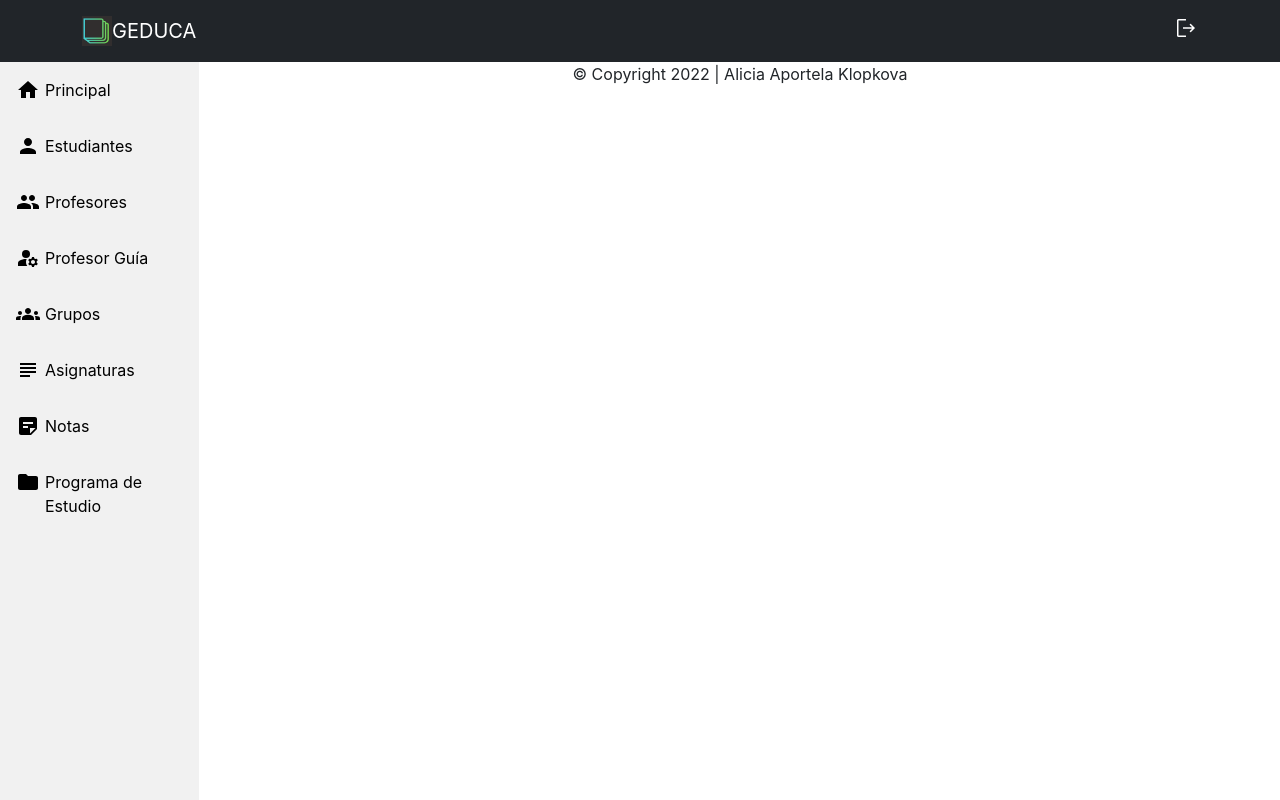
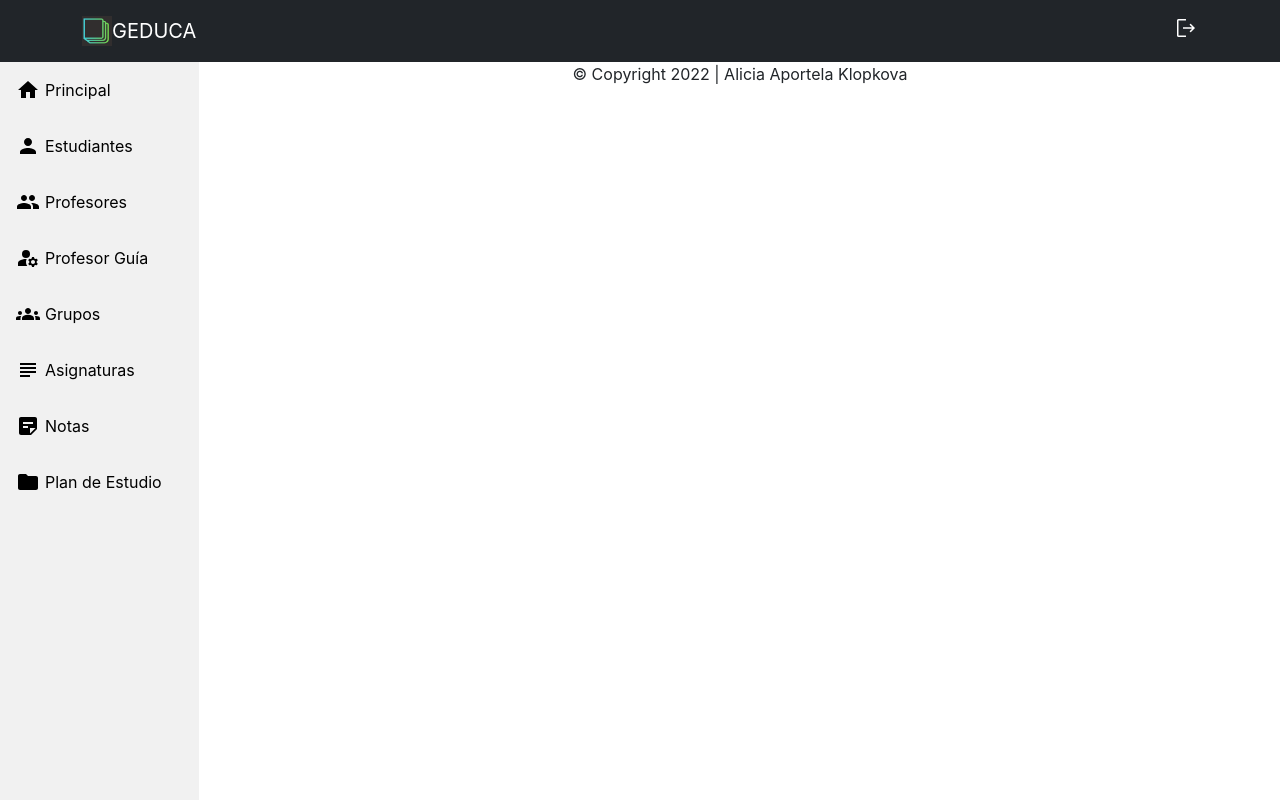
Before and after one commit to aliceklopkova/gestionESBU, a React (Create React App) app: page / in a window 1280 px wide. Shown: the top 800 px of the page. Built offline with nearby package versions, Linux system fonts and the light colour scheme; no server answers; sample sign-in values are in the browser's storage.

Commit message:
se modifico el nombre de programa de estudio por plan de estudio

```diff
--- a/src/data/nav-items.jsx
+++ b/src/data/nav-items.jsx
@@ -48,7 +48,7 @@ const navItems = [
     {
         icon: <FolderIcon/>,
         path: "/programa-de-estudio",
-        name: "Programa de Estudio"
+        name: "Plan de Estudio"
     },
 ]
 
```
